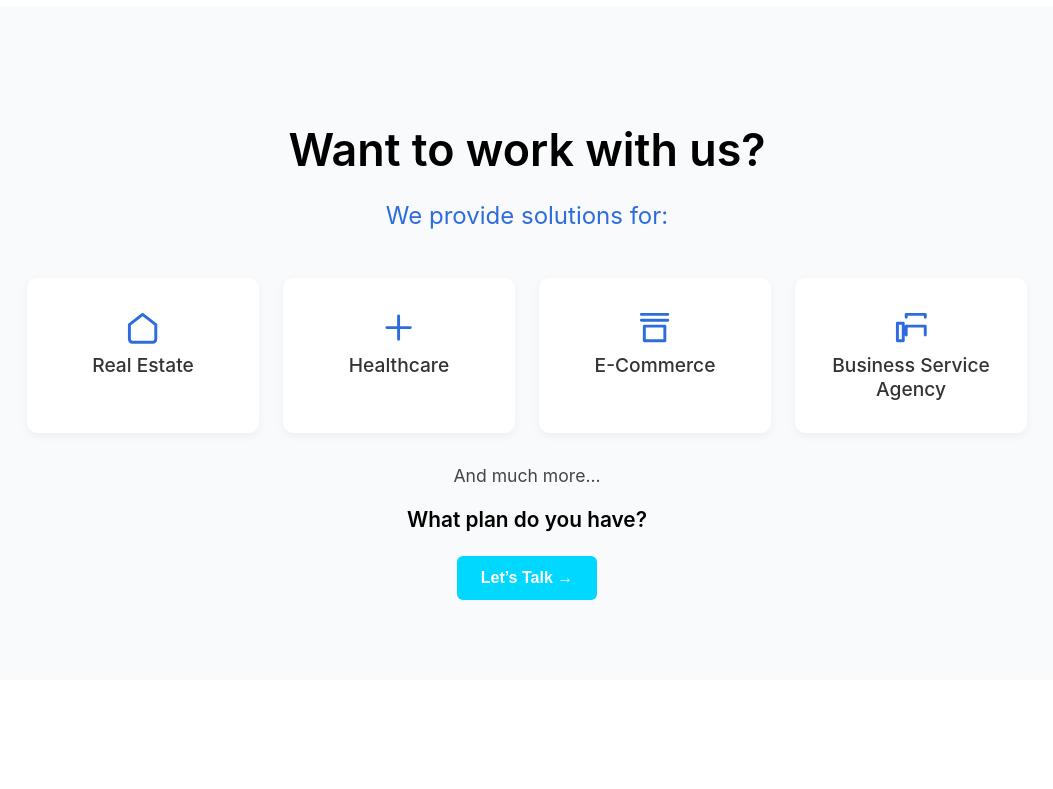
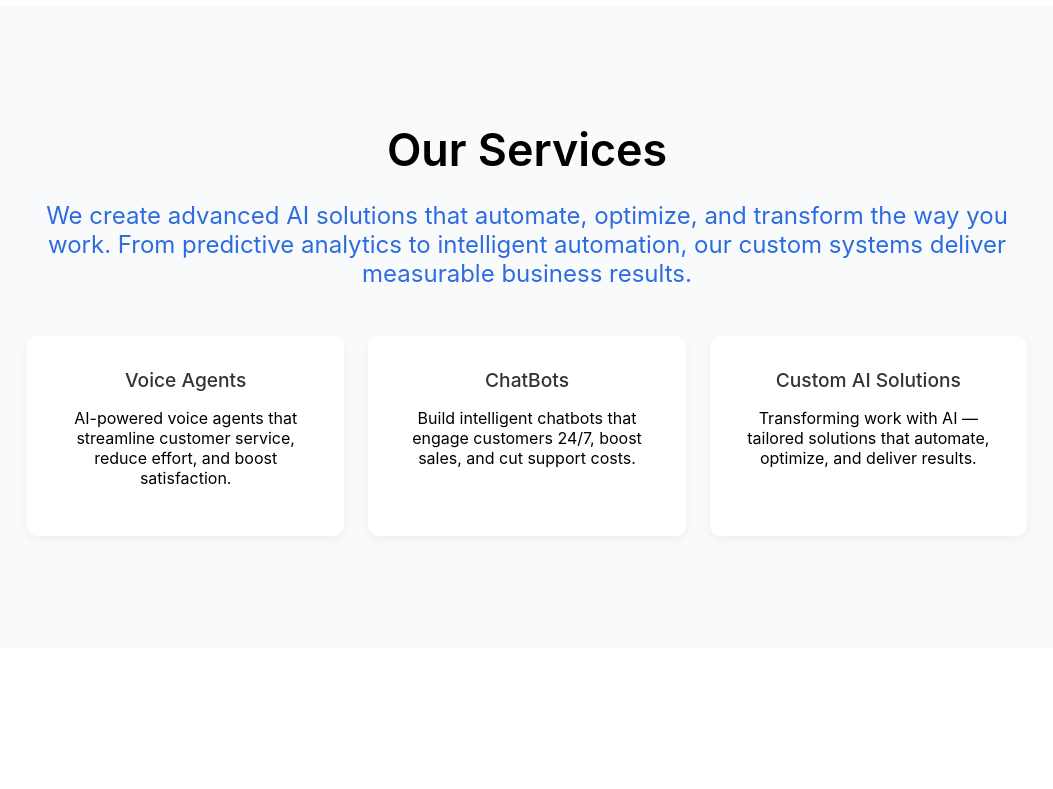
Before and after one commit to needlesanddials1/buiz-website, a React (Create React App) app: page / in a window 1280 px wide. Shown: the part 718-1507 px from the top of the page, without its empty margins (113-1166 px from the left). Built offline with nearby package versions, Linux system fonts and the light colour scheme.

Commit message:
Update WorkWithUs.tsx

```diff
--- a/src/components/WorkWithUs.tsx
+++ b/src/components/WorkWithUs.tsx
@@ -2,78 +2,18 @@ import React from "react";
 import "./WorkWithUs.css";
 
 const WorkWithUs: React.FC = () => {
-  const industries = [
+  const services = [
     {
-      icon: (
-        <svg
-          xmlns="http://www.w3.org/2000/svg"
-          fill="none"
-          viewBox="0 0 24 24"
-          stroke="currentColor"
-        >
-          <path
-            strokeLinecap="round"
-            strokeLinejoin="round"
-            strokeWidth={2}
-            d="M3 10l9-7 9 7v10a2 2 0 01-2 2H5a2 2 0 01-2-2V10z"
-          />
-        </svg>
-      ),
-      name: "Real Estate",
+      name: "Voice Agents",
+      desc: "AI-powered voice agents that streamline customer service, reduce effort, and boost satisfaction.",
     },
     {
-      icon: (
-        <svg
-          xmlns="http://www.w3.org/2000/svg"
-          fill="none"
-          viewBox="0 0 24 24"
-          stroke="currentColor"
-        >
-          <path
-            strokeLinecap="round"
-            strokeLinejoin="round"
-            strokeWidth={2}
-            d="M12 4v16m8-8H4"
-          />
-        </svg>
-      ),
-      name: "Healthcare",
+      name: "ChatBots",
+      desc: "Build intelligent chatbots that engage customers 24/7, boost sales, and cut support costs.",
     },
     {
-      icon: (
-        <svg
-          xmlns="http://www.w3.org/2000/svg"
-          fill="none"
-          viewBox="0 0 24 24"
-          stroke="currentColor"
-        >
-          <path
-            strokeLinecap="round"
-            strokeLinejoin="round"
-            strokeWidth={2}
-            d="M3 3h18M3 7h18M5 11h14v10H5V11z"
-          />
-        </svg>
-      ),
-      name: "E-Commerce",
-    },
-    {
-      icon: (
-        <svg
-          xmlns="http://www.w3.org/2000/svg"
-          fill="none"
-          viewBox="0 0 24 24"
-          stroke="currentColor"
-        >
-          <path
-            strokeLinecap="round"
-            strokeLinejoin="round"
-            strokeWidth={2}
-            d="M9 17v-6h13v6M9 5V3h13v2M3 9h4v12H3z"
-          />
-        </svg>
-      ),
-      name: "Business Service Agency",
+      name: "Custom AI Solutions",
+      desc: "Transforming work with AI — tailored solutions that automate, optimize, and deliver results.",
     },
   ];
 
@@ -81,25 +21,24 @@ const WorkWithUs: React.FC = () => {
     <section className="work-with-us">
       <div className="work-container">
         {/* Heading */}
-        <h2 className="work-heading">Want to work with us?</h2>
-        <p className="work-subheading">We provide solutions for:</p>
+        <h2 className="work-heading">Our Services</h2>
 
-        {/* Tiles */}
+        {/* Subheading */}
+        <p className="work-subheading">
+          We create advanced AI solutions that automate, optimize, and transform
+          the way you work. From predictive analytics to intelligent automation,
+          our custom systems deliver measurable business results.
+        </p>
+
+        {/* Service Tiles */}
         <div className="tiles-grid">
-          {industries.map((industry, index) => (
+          {services.map((service, index) => (
             <div key={index} className="tile">
-              <span className="tile-icon">{industry.icon}</span>
-              <span className="tile-name">{industry.name}</span>
+              <span className="tile-name">{service.name}</span>
+              <p className="tile-desc">{service.desc}</p>
             </div>
           ))}
         </div>
-
-        {/* Closing Line */}
-        <p className="work-more">And much more...</p>
-        <p className="work-question">What plan do you have?</p>
-
-        {/* CTA Button */}
-        <button className="hero-cta-button">Let’s Talk →</button>
       </div>
     </section>
   );
```
